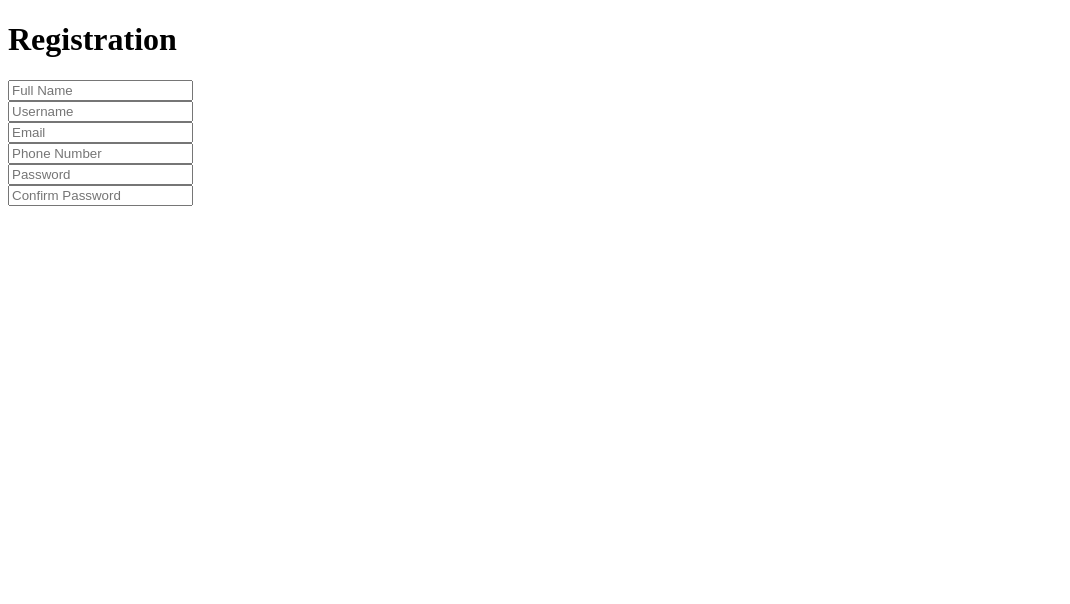
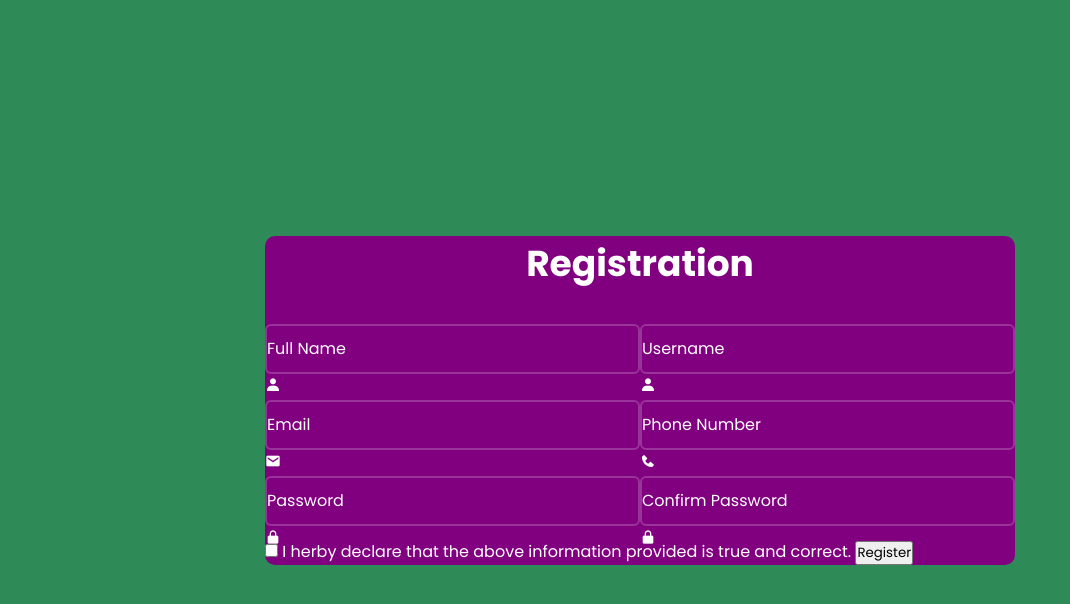
Before and after one commit to moi-rs/sample-form, a plain HTML site: page registration.html in a window 1280 px wide. Shown: the whole page, without its empty margins (0-1070 px from the left). Drawn offline with nearby package versions, Linux system fonts and the light colour scheme.

Commit message:
registrationformstyled

```diff
--- a/registration.css
+++ b/registration.css
@@ -0,0 +1,59 @@
+@import url("https://fonts.googleapis.com/css2?family=Poppins:wght@300;400;500;600;700;800;900&display=swap");
+
+* {
+  margin: 0;
+  padding: 0;
+  box-sizing: border-box;
+  font-family: "Poppins", sans-serif;
+}
+
+body {
+  display: flex;
+  justify-content: center;
+  align-items: center;
+  min-height: 100vh;
+  background: seagreen;
+}
+
+.wrapper {
+  width: 750px;
+  background: purple;
+  border-radius: 10px;
+  color: #fff;
+}
+
+.wrapper h1 {
+  font-size: 36px;
+  text-align: center;
+  margin-bottom: 20px;
+}
+
+.wrapper .input-box {
+  display: flex;
+  justify-content: space-between;
+  flex-wrap: wrap;
+  /* background: slateblue; */
+}
+
+.input-box .input-field {
+  position: relative;
+  width: 50%;
+  height: 50px;
+  /* background: salmon; */
+  margin: 13px 0;
+}
+
+.input-box .input-field input {
+  width: 100%;
+  height: 100%;
+  background: transparent;
+  border: 2px solid rgba(255, 255, 255, 0.2);
+  outline: none;
+  font-size: 16px;
+  color: #fff;
+  border-radius: 6px;
+}
+
+.input-box .input-field input::placeholder {
+  color: #fff;
+}
--- a/registration.html
+++ b/registration.html
@@ -18,27 +18,38 @@
         <div class="input-box">
           <div class="input-field">
             <input type="text" placeholder="Full Name" required />
+            <i class="bx bxs-user"></i>
           </div>
           <div class="input-field">
-            <input type="number" placeholder="Username" required />
+            <input type="text" placeholder="Username" required />
+            <i class="bx bxs-user"></i>
           </div>
         </div>
         <div class="input-box">
           <div class="input-field">
             <input type="Email" placeholder="Email" required />
+            <i class="bx bxs-envelope"></i>
           </div>
           <div class="input-field">
             <input type="number" placeholder="Phone Number" required />
+            <i class="bx bxs-phone"></i>
           </div>
         </div>
         <div class="input-box">
           <div class="input-field">
             <input type="password" placeholder="Password" required />
+            <i class="bx bxs-lock-alt"></i>
           </div>
           <div class="input-field">
             <input type="password" placeholder="Confirm Password" required />
+            <i class="bx bxs-lock-alt"></i>
           </div>
         </div>
+        <label>
+          <input type="checkbox" /> I herby declare that the above information
+          provided is true and correct.
+        </label>
+        <button type="submit" class="btn">Register</button>
       </form>
     </div>
   </body>
```
